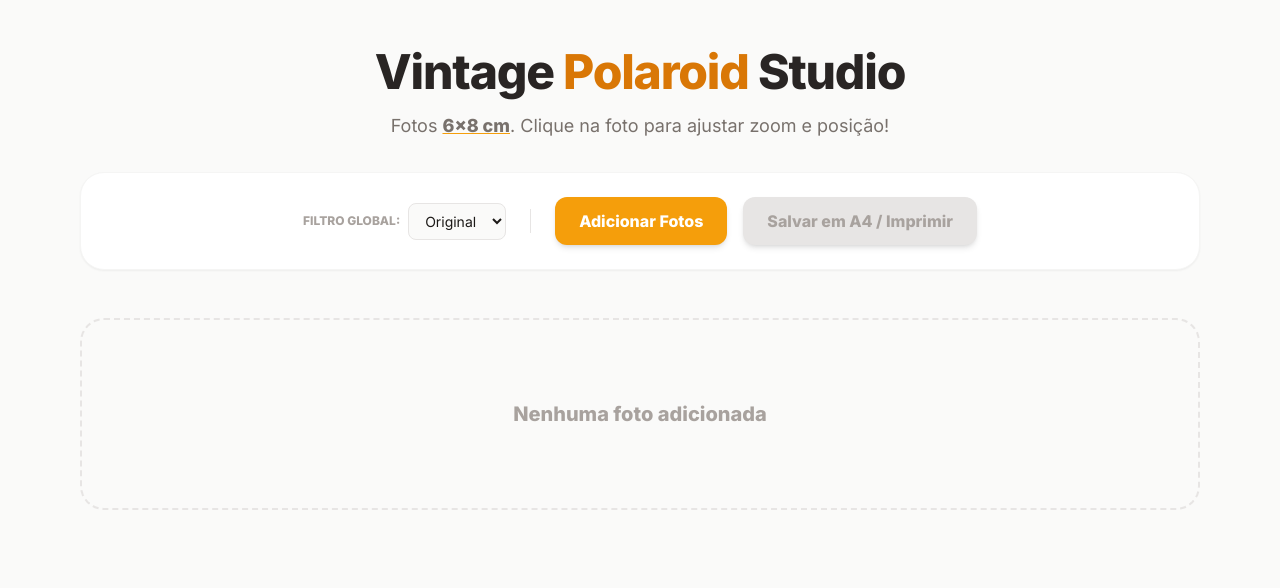
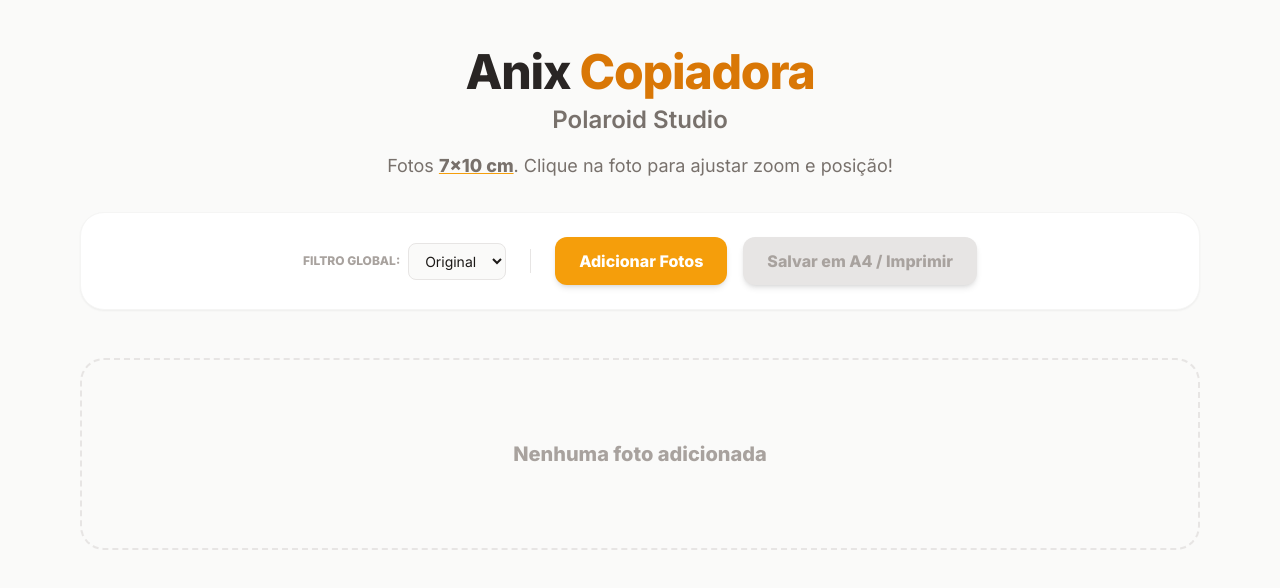
Before and after one commit to jasvideos/FOTO-POLAROID, a React (Vite) app: page / in a window 1280 px wide. Shown: the top 588 px of the page. Built offline with nearby package versions, Linux system fonts and the light colour scheme.

Commit message:
refactor: Update app name and print size
Rename project and update metadata to reflect the new application name "Anix Copiadora Polaroid Studio".

Adjust print dimensions from 6x8cm to 7x10cm across the application, including UI elements, styling, and relevant file names.

```diff
--- a/App.tsx
+++ b/App.tsx
@@ -20,7 +20,6 @@
     fileList.forEach((file: File) => {
       const reader = new FileReader();
       reader.onload = (e: ProgressEvent<FileReader>) => {
-        // Use the result directly from the target
         const url = e.target?.result as string;
 
         if (url) {
@@ -68,11 +67,14 @@
   return (
     <div className="max-w-6xl mx-auto px-4 py-12 min-h-screen">
       <header className="no-print mb-12 text-center">
-        <h1 className="text-5xl font-extrabold text-stone-800 mb-4 tracking-tight">
-          Vintage <span className="text-amber-600">Polaroid</span> Studio
+        <h1 className="text-5xl font-extrabold text-stone-800 mb-2 tracking-tight">
+          Anix <span className="text-amber-600">Copiadora</span>
         </h1>
+        <h2 className="text-2xl font-semibold text-stone-500 mb-4">
+          Polaroid Studio
+        </h2>
         <p className="text-stone-500 max-w-lg mx-auto mb-8 text-lg">
-          Fotos <span className="font-bold underline decoration-amber-500">6x8 cm</span>.
+          Fotos <span className="font-bold underline decoration-amber-500">7x10 cm</span>.
           Clique na foto para ajustar zoom e posição!
         </p>
 
@@ -135,10 +137,9 @@
         )}
       </div>
 
-      {/* Container A4 */}
       <div className="hidden print:block">
         <div className="print-a4-page">
-           <div className="flex flex-wrap gap-[0.5cm] justify-start content-start">
+           <div className="flex flex-wrap gap-[0.4cm] justify-center content-start">
             {photos.map((photo) => (
               <PolaroidCard key={photo.id} photo={photo} isEditable={false} />
             ))}
@@ -149,7 +150,10 @@
       {isProcessing && (
         <div className="fixed inset-0 bg-stone-900/40 backdrop-blur-sm flex items-center justify-center z-50">
           <div className="bg-white p-8 rounded-3xl shadow-2xl">
-            <p className="font-bold text-stone-700">Revelando fotos...</p>
+            <p className="font-bold text-stone-700 text-center">
+              Revelando fotos para<br/>
+              <span className="text-amber-600">Anix Copiadora...</span>
+            </p>
           </div>
         </div>
       )}
--- a/components/PolaroidCard.tsx
+++ b/components/PolaroidCard.tsx
@@ -45,13 +45,11 @@
       const deltaX = e.clientX - dragStartRef.current.x;
       const deltaY = e.clientY - dragStartRef.current.y;
 
-      // Sensibilidade ajustada para escalas pequenas (mínimo 0.1)
       const sensitivity = 0.4 / Math.max(scale, 0.1);
 
       let newPosX = dragStartRef.current.initialPosX - (deltaX * sensitivity);
       let newPosY = dragStartRef.current.initialPosY - (deltaY * sensitivity);
 
-      // Clamp entre 0 e 100
       newPosX = Math.max(0, Math.min(100, newPosX));
       newPosY = Math.max(0, Math.min(100, newPosY));
 
@@ -76,13 +74,13 @@
   return (
     <div className="relative group transition-all duration-300">
       <div
-        className="bg-white p-[0.4cm] shadow-xl border border-stone-200 flex flex-col items-center select-none"
-        style={{ width: '6cm', height: '8cm' }}
+        className="bg-white p-[0.45cm] shadow-xl border border-stone-200 flex flex-col items-center select-none"
+        style={{ width: '7cm', height: '10cm' }}
       >
-        {/* Photo area */}
+        {/* Photo area - Ajustada para 7x10 */}
         <div
           ref={containerRef}
-          className={`w-full h-[5.2cm] bg-stone-100 overflow-hidden relative shadow-inner cursor-pointer ${
+          className={`w-full h-[6.8cm] bg-stone-100 overflow-hidden relative shadow-inner cursor-pointer ${
             isEditable ? 'hover:ring-2 ring-amber-400 ring-inset transition-all' : ''
           } ${isDragging ? 'cursor-grabbing' : showControls ? 'cursor-grab' : 'cursor-pointer'}`}
           onClick={() => isEditable && !isDragging && setShowControls(!showControls)}
@@ -101,14 +99,12 @@
             }}
           />
 
-          {/* Instrução de Arraste */}
           {isEditable && showControls && !isDragging && (
             <div className="absolute top-2 left-1/2 -translate-x-1/2 bg-black/60 text-[8px] px-2 py-1 rounded-full text-white pointer-events-none uppercase tracking-wider">
               Arraste para alinhar
             </div>
           )}
 
-          {/* Overlay de Edição */}
           {isEditable && showControls && (
             <div
               className="absolute inset-0 flex flex-col items-center justify-end p-2 text-white no-print pointer-events-none"
@@ -176,7 +172,7 @@
               className="w-full text-center polaroid-font text-2xl bg-transparent border-none outline-none focus:ring-0 text-stone-700 placeholder:text-stone-300"
             />
           ) : (
-            <span className="polaroid-font text-2xl text-stone-700 h-8 overflow-hidden text-ellipsis whitespace-nowrap w-full text-center">
+            <span className="polaroid-font text-2xl text-stone-700 h-10 overflow-hidden text-ellipsis whitespace-nowrap w-full text-center flex items-center justify-center">
               {photo.caption}
             </span>
           )}
--- a/index.html
+++ b/index.html
@@ -4,7 +4,7 @@
 <head>
     <meta charset="UTF-8">
     <meta name="viewport" content="width=device-width, initial-scale=1.0">
-    <title>Polaroid Studio 6x8</title>
+    <title>Anix Copiadora | Polaroid Studio</title>
     <script src="https://cdn.tailwindcss.com"></script>
     <link href="https://fonts.googleapis.com/css2?family=Caveat:wght@400;700&family=Inter:wght@400;600;800&display=swap" rel="stylesheet">
     <style>
@@ -46,7 +46,7 @@
     <div id="root">
         <!-- Loader inicial para evitar tela branca pura enquanto o JS carrega -->
         <div class="flex items-center justify-center min-h-screen">
-            <p class="text-stone-400 font-medium animate-pulse">Carregando Studio...</p>
+            <p class="text-stone-400 font-medium animate-pulse">Carregando Anix Studio...</p>
         </div>
     </div>
     <script type="module" src="./index.tsx"></script>
--- a/metadata.json
+++ b/metadata.json
@@ -1,6 +1,6 @@
 {
-  "name": "Polaroid Studio 6x8",
-  "description": "A high-fidelity Polaroid photo creation app that formats images into vintage 6x8cm style prints with custom captions and filters.",
+  "name": "Anix Copiadora Polaroid Studio",
+  "description": "A high-fidelity Polaroid photo creation app that formats images into vintage 7x10cm style prints with custom captions and filters.",
   "requestFramePermissions": [
     "camera"
   ]
--- a/package.json
+++ b/package.json
@@ -1,5 +1,5 @@
 {
-  "name": "polaroid-studio-6x8",
+  "name": "anix-copiadora-polaroid-studio",
   "private": true,
   "version": "0.0.0",
   "type": "module",
```
